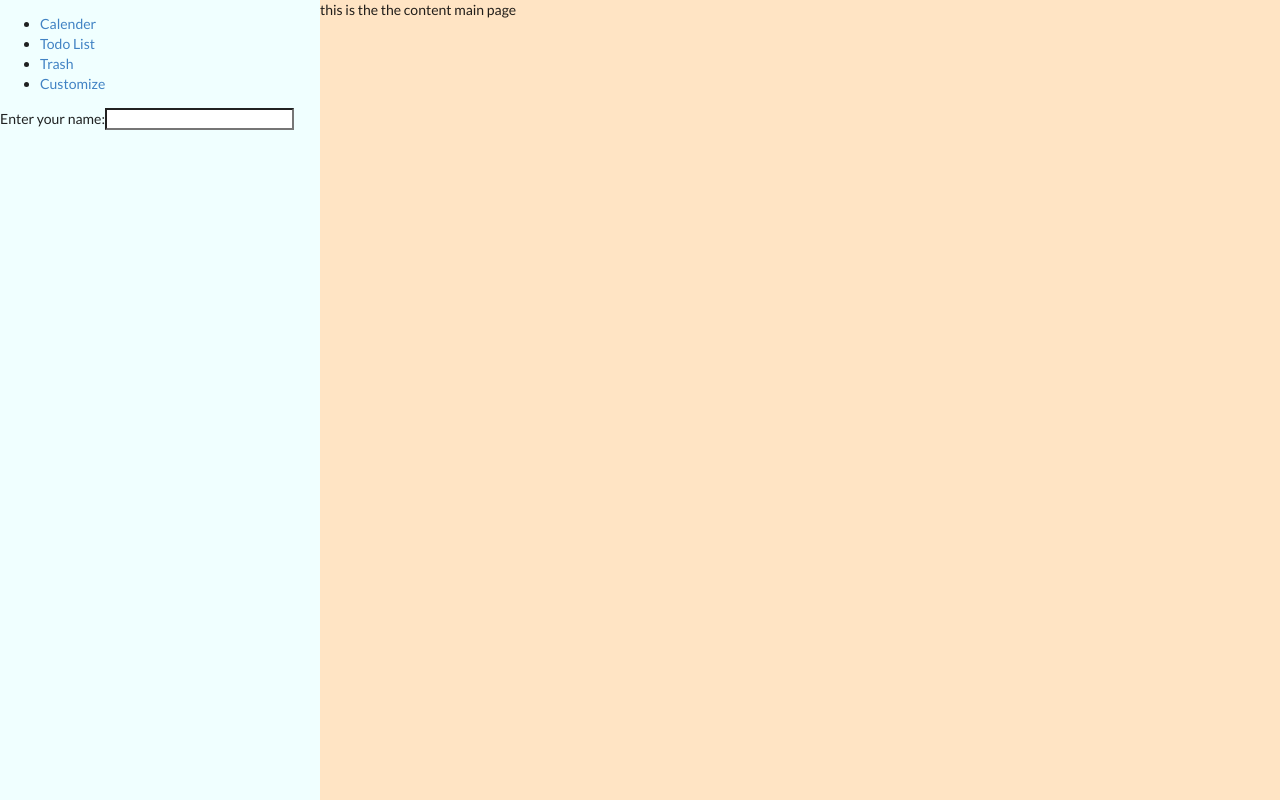
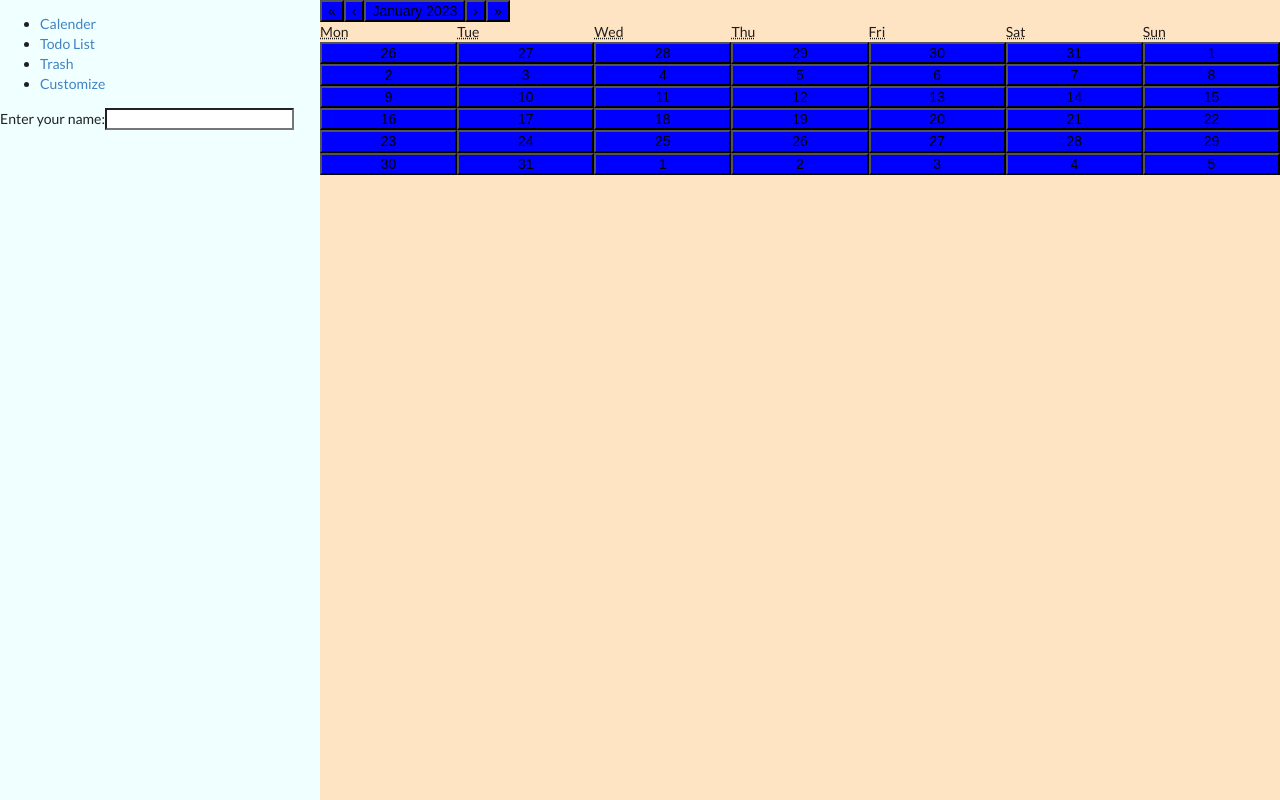
Before and after one commit to mohammedalsomali/ToDo-List-App-updated, a React (Create React App) app: page / in a window 1280 px wide. Built offline with nearby package versions, Linux system fonts and the light colour scheme.

Commit message:
calendar added

```diff
--- a/package.json
+++ b/package.json
@@ -14,6 +14,7 @@
     "firebase": "^9.0.1",
     "git": "^0.1.5",
     "react": "^17.0.2",
+    "react-calendar": "^4.8.0",
     "react-dom": "^17.0.2",
     "react-firebase-hooks": "^3.0.4",
     "react-scripts": "^2.1.3",
--- /dev/null
+++ b/src/Todo_List/calendar.js
@@ -0,0 +1,9 @@
+import React from "react";
+import Calendar from "react-calendar";
+// import 'react-calendar/dist/Calendar.css';
+
+export default function Calndr(){
+    return (
+        <Calendar className="calendar"/>
+    )
+}
--- a/src/Todo_List/contentpage.js
+++ b/src/Todo_List/contentpage.js
@@ -1,11 +1,13 @@
 import React from "react";
-
+import Calendar from "react-calendar";
+import Calndr from "./calendar";
 
 
 export default function Content() {
     return (
         <div className='contentPage'>
-            this is the the content main page
+
+            <Calndr />
 
         </div>
 
--- a/src/Todo_List/style.css
+++ b/src/Todo_List/style.css
@@ -16,8 +16,6 @@
 
 
 
-
-
 .contentPage {
     background-color: bisque;
 }
@@ -26,3 +24,12 @@
 .nav {
     background-color: azure;
 }
+
+.calendar {
+    height: 100vh;
+    width: 100%;
+}
+
+button {
+    background-color: blue;
+}
```
Also changed, not shown: 1 other file (tests, documents, lock files or other folders).
